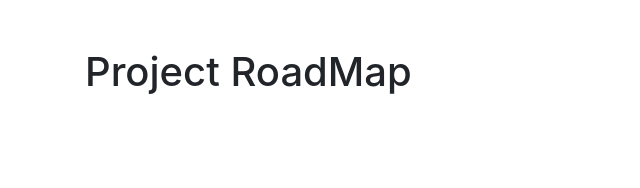
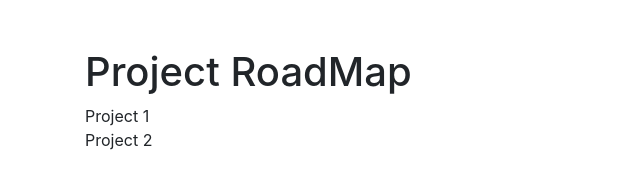
Before and after one commit to delfer/sovja.ru, a plain HTML site: page rm/index.html in a window 1280 px wide. Shown: the whole page, without its empty margins (0-640 px from the left). Drawn offline with nearby package versions, Linux system fonts and the light colour scheme.

Commit message:
index.html / ChatGPT-4o 2

```diff
--- a/rm/index.html
+++ b/rm/index.html
@@ -50,7 +50,7 @@
                 const li = $('<li></li>');
                 const checkbox = $('<input type="checkbox">').prop('checked', task.completed);
                 li.append(checkbox).append(' ' + task.task);
-                if (task.subtasks.length > 0) {
+                if (task.subtasks && task.subtasks.length > 0) {
                     li.append(createTaskList(task.subtasks));
                 }
                 ul.append(li);
```
